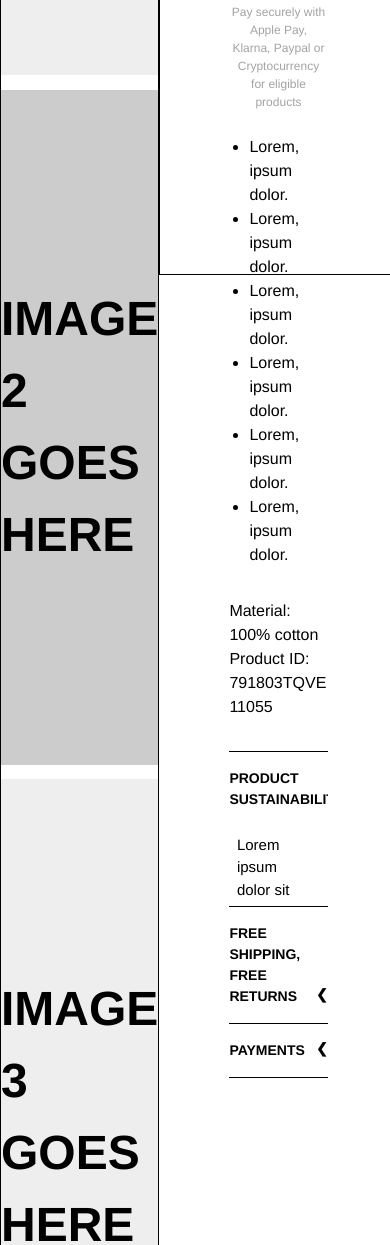
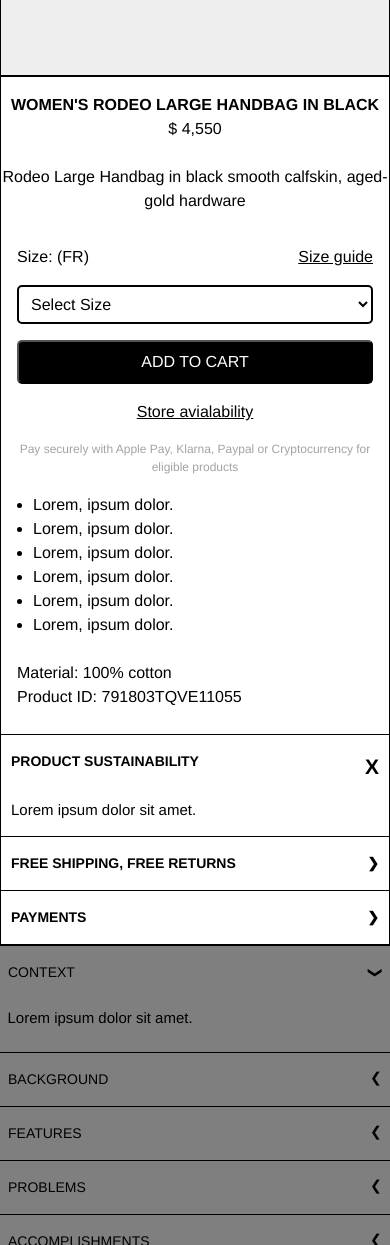
Before and after one commit to podderstodders/balenciaga-clone, a plain HTML site: page singleItem.html in a window 390 px wide. Shown: the part 755-2000 px from the top of the page. Drawn offline with Linux system fonts and the light colour scheme.

Commit message:
mobile problems, accordion problems

```diff
--- a/css/footer.css
+++ b/css/footer.css
@@ -1,70 +1,67 @@
 
 
-.footer {
-
-}
 
 
-.mobile-accordion {
+.footer-accordion {
     overflow-y: hidden;
 
 }
 
-.tab:first-child {
+.footer-accordion .tab:first-child {
     border-top: 1px solid black;
 }
-.tab {
+.footer-accordion .tab {
     background-color: rgba(0, 0, 0, 0.5);
     border-bottom: 1px solid black;
 
 }
-.tab input {
+.footer-accordion .tab input {
     position: absolute;
     opacity: 0;
     z-index: -1;
   }
-  .tab__content {
+  .footer-accordion  .tab__content {
     max-height: 0;
     overflow: scroll;
     transition: all 0.35s;
   }
-  .tab input:checked ~ .tab__content {
+  .footer-accordion  .tab input:checked ~ .tab__content {
     max-height: 10rem;
     padding: 0.5em;
 
   }
-  .tab__label,
-  .tab__close {
+  .footer-accordion  .tab__label,
+  .footer-accordion  .tab__close {
     display: flex;
     color: black;
     text-transform: uppercase;
     cursor: pointer;
   }
-  .tab__label {
+  .footer-accordion  .tab__label {
     justify-content: space-between;
     padding: 1rem 0.5rem;
     font-weight: 400;
     font-size: 14px;
   }
-  .tab__label::after {
+  .footer-accordion  .tab__label::after {
     content: "\276F";
     text-align: center;
     transform: rotate(180deg);
     transition: all 0.35s;
   }
-  .tab input:checked + .tab__label::after {
+  .footer-accordion  .tab input:checked + .tab__label::after {
     transform: rotate(90deg);
   }
-  .tab__content {
+  .footer-accordion  .tab__content {
     font-size: 15px;
   }
-  .tab__content p {
+  .footer-accordion  .tab__content p {
     margin-bottom: 1em;
     margin-right: 0.5em;
 
 
   }
-  .tab input:not(:checked) + .tab__label:hover::after {
+  .footer-accordion .tab input:not(:checked) + .tab__label:hover::after {
     animation: bounce .5s;
   }
 
@@ -92,7 +89,7 @@
 
 @media(min-width: 1025px){
 
-    .mobile-accordion {
+    .footer-accordion {
         display: none;
     }
     .footer .tablet-footer {
--- a/css/singleItem.css
+++ b/css/singleItem.css
@@ -5,6 +5,7 @@
     display: flex;
     gap: 1em;
     margin: 1em;
+    overflow-x: hidden;
 }
 
 .app-path a[role=link] {
@@ -21,27 +22,46 @@
     content: '/';
 }
 
+.product-images {
+    display: flex;
+    gap: 0.5em;
+    overflow-x: scroll;
+}
+
+@media(min-width: 1025px){
     .app-product {
         display: grid;
         grid-template-columns: 1fr 1fr;
     }
-
+    .product-images {
+        display: unset;
+        overflow: hidden;
+        gap: 0;
+    }
+}
 .product-images, .product-info {
     border: 1px solid black;
     border-collapse: collapse;
 }
 
+
 .temp-image {
+    flex-shrink: 0;
     height: 80vh;
+    width: 100vw;
     background-color: #ccc;
-    margin-bottom: 0.3em;
     display: grid;
     place-content: center;
     font-size: 3em;
     font-weight: bold;
     text-transform: uppercase;
 }
-
+@media(min-width: 1025px){
+    .temp-image {
+        margin-bottom: 0.3em;
+        width: initial;
+    }
+}
 .temp-image:nth-of-type(2n+1) {
     background-color: #eee;
 }
@@ -49,7 +69,14 @@
 .temp-image:last-of-type {
     margin-bottom: 0;
 }
+.info-unsticky {
+    margin-top: 1em;
+    text-align: center;
+    margin-bottom: 2em;
 
+}
+
+@media(min-width: 1025px){
     .product-info {
         position: sticky;
         top: -2em;
@@ -58,14 +85,15 @@
     }
 
     .info-unsticky {
-    text-align: center;
-    margin-bottom: 2em;
+        margin-top: 0;
+    }
+}
 
-}
 
 .info-unsticky p:first-of-type {
     text-transform: uppercase;
     font-weight: 700;
+
 }
 
 .info-unsticky p:nth-of-type(3){
@@ -76,11 +104,15 @@
     padding-left: 20px;
 }
 
+
+
 /* product item info */
-
+@media(min-width: 768px){
     .info-sticky {
         width: 70%;
         margin: 0 auto;
+
+    }
 }
 .info-sticky .flex-row {
     display: flex;
@@ -129,7 +161,7 @@
 }
 
 .text-row {
-    margin: 2em 0;
+    margin: 1.35em 0;
     text-align: center;
     font-weight: 400;
     color: rgb(163, 163, 163);
@@ -141,59 +173,90 @@
 }
 
 .text-row2 {
-    margin: 2em 0;
+    margin: 1.55em 0;
 }
 
 /* accordian */
-.accordion {
+
+
+@media(min-width: 1025px){
+    .product-accordion {
         max-height: 80%;
         overflow: hidden;
     }
-.tab {
+
+}
+.product-accordion .tab {
     border-bottom: 1px solid black;
     background-color: white;
+    padding-inline: 10px;
 }
-.tab input {
+.product-accordion .tab:first-of-type {
+    border-top: 1px solid black;
+}
+@media(max-width: 1024px){
+    .product-accordion .tab:last-of-type {
+        border-bottom: 0;
+    }
+}
+.product-accordion .tab input {
     position: absolute;
     opacity: 0;
     z-index: -2;
   }
-  .tab__content {
+  .product-accordion  .tab__content {
     max-height: 0;
     overflow: scroll;
     transition: all 0.35s;
   }
-  .tab input:checked ~ .tab__content {
-    max-height: 5rem;
+  .product-accordion  .tab input:checked ~ .tab__content {
+    max-height: 10rem;
 
   }
-  .tab__label,
-  .tab__close {
+  .product-accordion .tab__label,
+  .product-accordion  .tab__close {
     display: flex;
     color: black;
     text-transform: uppercase;
     cursor: pointer;
   }
-  .tab__label {
+  .product-accordion  .tab__label {
     justify-content: space-between;
     padding: 1rem 0;
     font-weight: 600;
     font-size: 14px;
   }
-  .tab__label::after {
+  .product-accordion  .tab__label::after {
     content: "\276F";
     text-align: center;
 
   }
-  .tab input:checked + .tab__label::after {
+  .product-accordion  .tab input:checked + .tab__label::after {
 
     content: 'X';
     font-size: 1.5em;
   }
-  .tab__content {
+  .product-accordion  .tab__content {
     font-size: 15px;
   }
-  .tab__content p {
+  .product-accordion  .tab__content p {
     margin-bottom: 1em;
     margin-right: 0.5em;
   }
+
+
+  ul.mobile-padding {
+    padding-left: 2em;
+  }
+.mobile-padding {
+    padding-inline: 1em;
+}
+
+@media(min-width: 768px) {
+    .mobile-padding {
+        padding-inline: 0;
+    }
+    ul.mobile-padding {
+        padding-left: initial;
+      }
+}
--- a/singleItem.html
+++ b/singleItem.html
@@ -107,11 +107,11 @@
                     <p>Rodeo Large Handbag in black smooth calfskin, aged-gold hardware </p>
                 </div>
                 <div class="info-sticky">
-                    <div class="flex-row">
+                    <div class="flex-row mobile-padding">
                         <p>Size: (FR)</p>
                         <a role="blockLink">Size guide</a>
                     </div>
-                    <div class="full-row">
+                    <div class="full-row mobile-padding">
                         <select name="" id="">
                             <option value="default">Select Size</option>
                             <option value="default">XS</option>
@@ -120,16 +120,16 @@
                             <option value="default">XL</option>
                         </select>
                     </div>
-                    <div class="full-row">
+                    <div class="full-row mobile-padding">
                         <button type="button">add to cart</button>
                     </div>
-                    <div class="center-row">
+                    <div class="center-row ">
                         <a role="link">Store avialability</a>
                     </div>
                    <div class="text-row">
                     <p>Pay securely with Apple Pay, Klarna, Paypal or Cryptocurrency for eligible products</p>
                    </div>
-                    <ul>
+                    <ul class="mobile-padding">
                         <li>Lorem, ipsum dolor.</li>
                         <li>Lorem, ipsum dolor.</li>
                         <li>Lorem, ipsum dolor.</li>
@@ -137,11 +137,11 @@
                         <li>Lorem, ipsum dolor.</li>
                         <li>Lorem, ipsum dolor.</li>
                     </ul>
-                    <div class="text-row2">
+                    <div class="text-row2 mobile-padding">
                         <p>Material: 100% cotton </p>
                         <p>Product ID: 791803TQVE11055 </p>
                     </div>
-                    <section class="accordion">
+                    <section class="product-accordion">
                         <div class="tab">
                             <input type="checkbox" name="accordion-1" id="cb1" checked>
                             <label for="cb1" class="tab__label">product sustainability</label>
@@ -186,10 +186,10 @@
         </div>
     </main>
     <footer class="footer">
-        <div class="mobile-accordion">
+        <div class="footer-accordion">
             <div class="tab">
-                <input type="checkbox" name="accordion-1" id="cb1" checked>
-                <label for="cb1" class="tab__label">Context</label>
+                <input type="checkbox" name="accordion-1" id="cb11" checked>
+                <label for="cb11" class="tab__label">Context</label>
                 <div class="tab__content">
                     <p>
                        Lorem ipsum dolor sit amet.
@@ -197,29 +197,29 @@
                 </div>
                 </div>
             <div class="tab">
-                <input type="checkbox" name="accordion-1" id="cb2">
-                <label for="cb2" class="tab__label">Background</label>
+                <input type="checkbox" name="accordion-1" id="cb21">
+                <label for="cb21" class="tab__label">Background</label>
                 <div class="tab__content">
                 <p>Lorem ipsum dolor sit amet.</p>
                 </div>
             </div>
             <div class="tab">
-                <input type="checkbox" name="accordion-1" id="cb3">
-                <label for="cb3" class="tab__label">Features</label>
+                <input type="checkbox" name="accordion-1" id="cb31">
+                <label for="cb31" class="tab__label">Features</label>
                 <div class="tab__content">
                     <p>Lorem ipsum dolor sit amet.</p>
                 </div>
             </div>
             <div class="tab">
-                <input type="checkbox" name="accordion-1" id="cb4">
-                <label for="cb4" class="tab__label">Problems</label>
+                <input type="checkbox" name="accordion-1" id="cb41">
+                <label for="cb41" class="tab__label">Problems</label>
                 <div class="tab__content">
                     <p>Lorem ipsum dolor sit amet consectetur adipisicing elit. Saepe quos reiciendis esse blanditiis quam, incidunt quia commodi officia sed voluptate odit, assumenda sit porro ad!</p>
                 </div>
                 </div>
                 <div class="tab">
-                <input type="checkbox" name="accordion-1" id="cb5">
-                <label for="cb5" class="tab__label">Accomplishments</label>
+                <input type="checkbox" name="accordion-1" id="cb51">
+                <label for="cb51" class="tab__label">Accomplishments</label>
                 <div class="tab__content">
                     <p>Lorem ipsum dolor sit amet consectetur adipisicing elit. Saepe quos reiciendis esse blanditiis quam, incidunt quia commodi officia sed voluptate odit, assumenda sit porro ad!</p>
                 </div>
```
Also changed, not shown: index.html (+1 -1 lines). Lines whose indentation alone changed are shown as unchanged.
